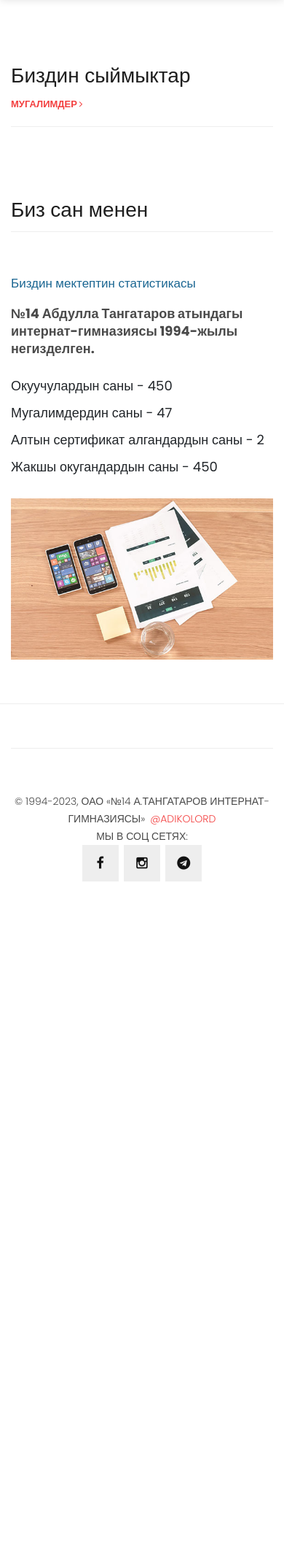
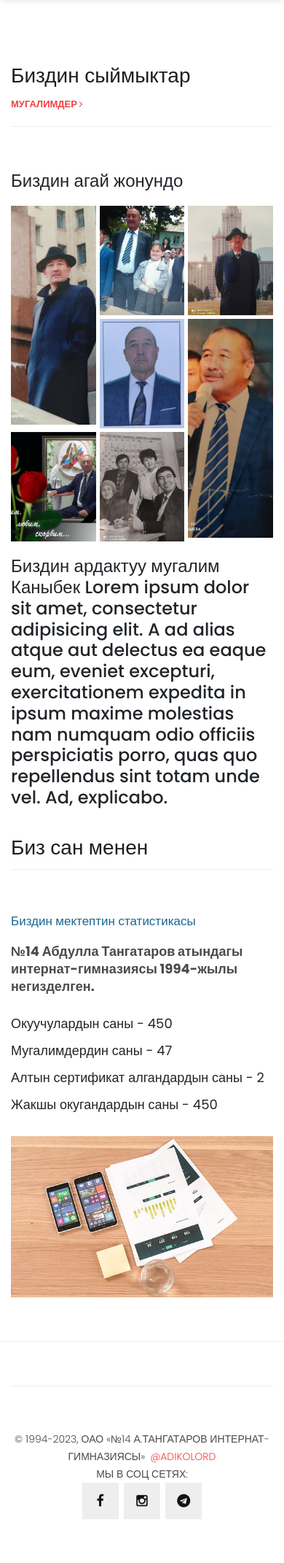
Before and after one commit to ADIKOLORD/realtangatar, a Django app: page / in a window 390 px wide. Shown: the part 80-2222 px from the top of the page at 73% size. Before the commit the page ends 1288 px from the top, so only its background shows below. Run offline with Django 3.2, Linux system fonts and the light colour scheme; data that the repository does not hold is empty; some libraries are stand-ins or nearby versions.

Commit message:
feature/add_album_index/add_title_every_page/

```diff
--- a/main/views.py
+++ b/main/views.py
@@ -5,18 +5,18 @@ from .models import Teacher, Student, Endowment, MediaTheme, Accreditation, \
 
 def main_page(request):
     context = {
-        'title': 'MAIN',
+        'title': "Башкы Бет",
         'index': 'active',
         'students': Student.objects.all(),
         'accreditations': Accreditation.objects.all(),
-        'banners': Banner.objects.all()
+        'banners': Banner.objects.all(),
     }
     return render(request, 'index.html', context)
 
 
 def gallery_page(request):
     context = {
-        'title': 'MAIN',
+        'title': 'Галерея',
         'gallery': 'active',
         'themes': MediaTheme.objects.all(),
         'accreditations': Accreditation.objects.all()
@@ -26,7 +26,7 @@ def gallery_page(request):
 
 def teachers_page(request):
     context = {
-        'title': 'MAIN',
+        'title': 'Мугалимдер',
         'teachers': 'active',
         'teachers_list': Teacher.objects.all(),
         'accreditations': Accreditation.objects.all()
@@ -36,7 +36,7 @@ def teachers_page(request):
 
 def endowment_page(request):
     context = {
-        'title': 'MAIN',
+        'title': 'Эндаумент',
         'endowment': 'active',
         'endowments': Endowment.objects.all(),
         'accreditations': Accreditation.objects.all()
@@ -46,7 +46,7 @@ def endowment_page(request):
 
 def usuldukbirikme_page(request):
     context = {
-        'title': 'MAIN',
+        'title': 'Усулдук Бирикме',
         'usulbirik': 'active',
         'teachers': Teacher.objects.all(),
         'accreditations': Accreditation.objects.all()
@@ -56,7 +56,7 @@ def usuldukbirikme_page(request):
 
 def accreditation_page(request, pk):
     context = {
-        'title': 'MAIN',
+        'title': 'Аккредитация',
         'accreditation': 'active',
         'accredit': Accreditation.objects.get(pk=pk),
         'accreditations': Accreditation.objects.all(),
--- a/mektep/settings.py
+++ b/mektep/settings.py
@@ -6,6 +6,7 @@ SECRET_KEY = 'z=$w+0lok*(&tu-ve%6zewz^6(w=si-cn4n1f2a-662lffmoj^'
 DEBUG = True
 
 ALLOWED_HOSTS = ['tangatarov.com', 'www.tangatarov.com', '127.0.0.1']
+# ALLOWED_HOSTS = ["*"]
 
 INSTALLED_APPS = [
     'django.contrib.admin',
--- a/templates/base.html
+++ b/templates/base.html
@@ -15,7 +15,7 @@
     <link rel="stylesheet"
           href="https://cdnjs.cloudflare.com/ajax/libs/font-awesome/4.7.0/css/font-awesome.min.css">
 
-    <title>№14 ТАНГАТАРОВ</title>
+    <title>{{ title }}</title>
 
     <!-- Bootstrap core CSS -->
 
--- a/templates/index.html
+++ b/templates/index.html
@@ -32,7 +32,7 @@
                 <div class="product-item">
                     <a href="#"><img src="{{ student.image.url }}" alt=""></a>
                     <div class="down-content">
-                            <h4 style="text-align: center; color: red;">{{ student.fullname }}</h4>
+                        <h4 style="text-align: center; color: red;">{{ student.fullname }}</h4>
                     </div>
                 </div>
             </div>
@@ -40,6 +40,115 @@
         </div>
     </div>
 </div>
+
+<div class="container">
+    <div class="content" style="margin-bottom: 20px;">
+        <h4>Биздин агай жонундо</h4>
+    </div>
+    <div class="row">
+        <div class="photo-grid col-md-12" style="width: 100%;">
+            <img src="{% static 'assets/images/album/album1.jpg' %}" id="photo1">
+            <img src="{% static 'assets/images/album/album2.jpg' %}" id="photo2">
+            <img src="{% static 'assets/images/album/album3.jpg' %}" id="photo3">
+            <img src="{% static 'assets/images/album/album4.jpg' %}" id="photo4">
+            <img src="{% static 'assets/images/album/album5.jpg' %}" id="photo5">
+            <img src="{% static 'assets/images/album/album6.jpg' %}" id="photo6">
+            <img src="{% static 'assets/images/album/album7.jpg' %}" id="photo7">
+        </div>
+
+        <div class="col-md-12" style="margin-top: 20px;">
+            <div class="content">
+                <h4>Биздин ардактуу мугалим Каныбек Lorem ipsum dolor sit amet, consectetur
+                    adipisicing elit. A ad alias atque aut delectus ea eaque eum, eveniet excepturi,
+                    exercitationem expedita in ipsum maxime molestias nam numquam odio officiis
+                    perspiciatis porro, quas quo repellendus sint totam unde vel. Ad,
+                    explicabo.</h4>
+
+            </div>
+        </div>
+    </div>
+</div>
+
+<style>
+    .photo-grid {
+        display: grid;
+        grid-template-columns: repeat(3, 1fr);
+        grid-template-rows: repeat(3, 1fr);
+        gap: 10px;
+        grid-template-areas:
+            "photo1 photo2 photo3"
+            "photo1 photo4 photo5"
+            "photo6 photo7 photo5";
+    }
+    .photo-grid img {
+        width: 100%;
+        height: 400px;
+        object-fit: cover;
+    }
+    #photo1 {
+        grid-area: photo1;
+        height: 800px;
+    }
+    #photo2 {
+        grid-area: photo2;
+    }
+    #photo3 {
+        grid-area: photo3;
+    }
+    #photo4 {
+        grid-area: photo4;
+    }
+    #photo5 {
+        grid-area: photo5;
+        height: 800px;
+    }
+    #photo6 {
+        grid-area: photo6;
+    }
+    #photo7 {
+        grid-area: photo7;
+    }
+
+
+    @media (max-width: 990px) {
+        .photo-grid {
+            gap: 5px;
+        }
+        .photo-grid img {
+            width: 100%;
+            height: 150px;
+            object-fit: cover;
+        }
+        #photo1 {
+            grid-area: photo1;
+            height: 300px;
+        }
+        #photo2 {
+            grid-area: photo2;
+        }
+        #photo3 {
+            grid-area: photo3;
+        }
+        #photo4 {
+            grid-area: photo4;
+        }
+        #photo5 {
+            grid-area: photo5;
+            height: 300px;
+        }
+        #photo6 {
+            grid-area: photo6;
+        }
+        #photo7 {
+            grid-area: photo7;
+        }
+    }
+
+
+
+
+</style>
+
 
 <div class="best-features">
     <div class="container">
```
Also changed, not shown: mektep/static/assets/images/album/album1.jpg (added), mektep/static/assets/images/album/album2.jpg (added), mektep/static/assets/images/album/album3.jpg (added), mektep/static/assets/images/album/album4.jpg (added), mektep/static/assets/images/album/album5.jpg (added), mektep/static/assets/images/album/album6.jpg (added), mektep/static/assets/images/album/album7.jpg (added), static/assets/images/album/album1.jpg (added), static/assets/images/album/album2.jpg (added), static/assets/images/album/album3.jpg (added), static/assets/images/album/album4.jpg (added), static/assets/images/album/album5.jpg (added), static/assets/images/album/album6.jpg (added), static/assets/images/album/album7.jpg (added).
